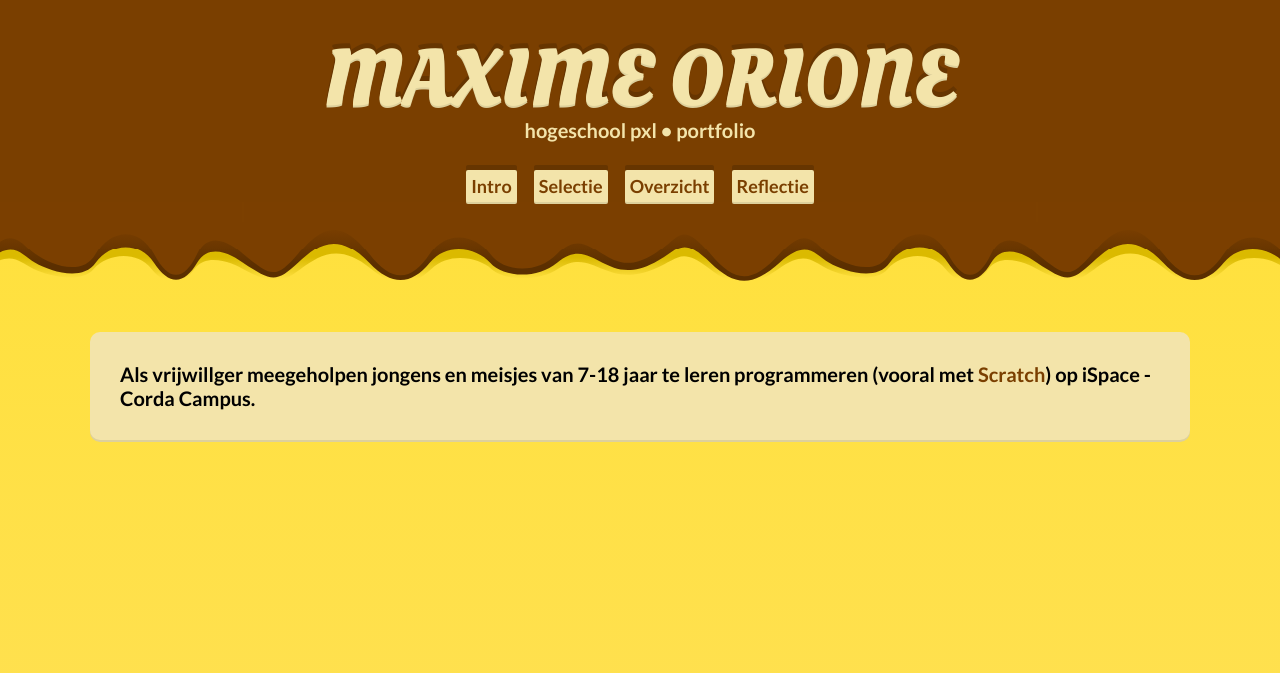
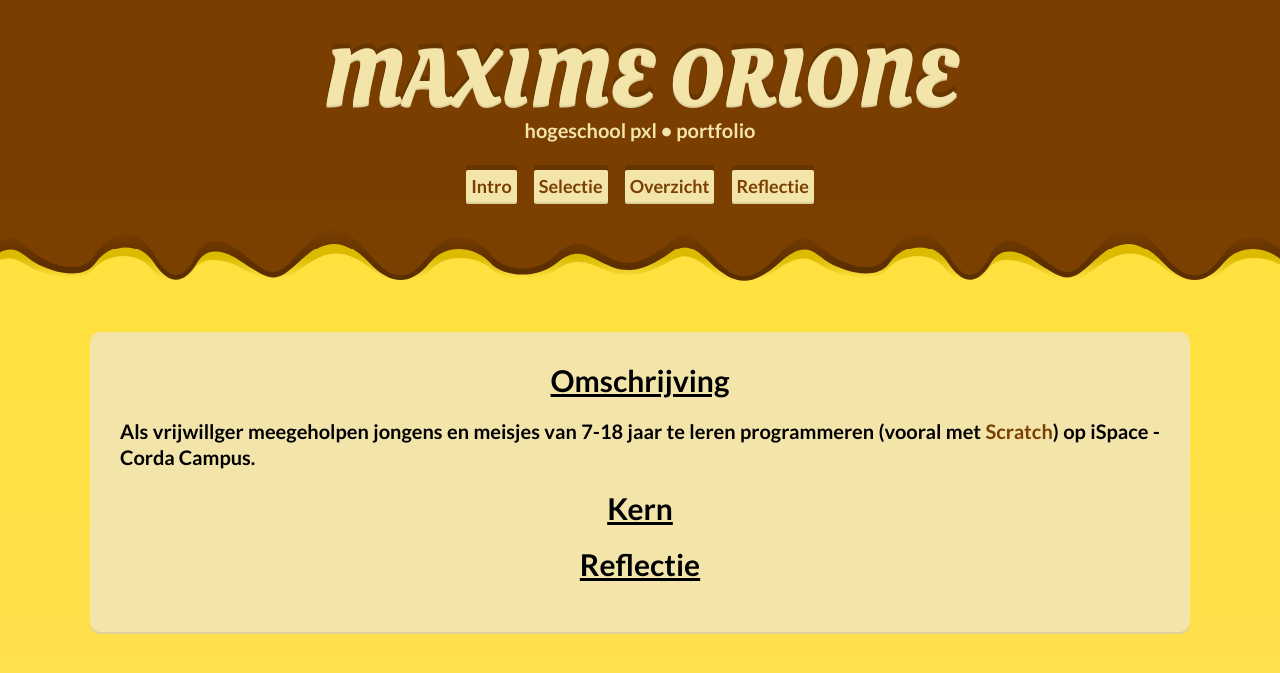
Before and after one commit to Maxzilla60/maxzilla60.github.io, a Jekyll site: the page built from _activities/coderdojo.html, in a window 1280 px wide. Shown: the top 673 px of the page. Built offline with Jekyll 4.4.1, drawn with Linux system fonts in a browser that asks for light colours; nearby versions of some CDN libraries.

Commit message:
Added some selfies

```diff
--- a/_activities/coderdojo.html
+++ b/_activities/coderdojo.html
@@ -11,5 +11,10 @@ icon: "logos_aclister.svg"
 selection: true
 ---
 <article>
-	{{ page.short }}
+	<h2>Omschrijving</h2>
+	<p>{{ page.short }}</p>
+
+	<h2>Kern</h2>
+
+	<h2>Reflectie</h2>
 </article>
--- a/_activities/studybuddy.html
+++ b/_activities/studybuddy.html
@@ -38,4 +39,9 @@ permalink: /selectie/studybuddy/
 	<p>Een ander persoonlijk doel dat ik eens wou aftoetsen voor mezelf is of ik de zelfzekerheid had om les te geven, of ik goed kan uitleggen en begrijpen. Het was zeker de moeite om eens te leren durven, vooral met een onbekende die van je afhankelijk is. De tutee had een goede enthousiasme tijdens de sessie en dit hielp mij wel hierbij.</p>
 	<p>Tutor zijn is niet alleen het zelfzeker zijn van je eigen kennis en kunnen van het vak/onderwerp maar het ook goed kunnen communiceren en samenwerken met een ander persoon. Als IT’er gaat men in het bedrijfsleven zich veel vinden in teams waar deze vaardigheden zeker belangrijk zijn.</p>
 	<p>Wegens moeilijkheden met planning heb ik maar één sessie kunnen geven in 2016-2017. Ik heb enorm mijn tijd onderschat. Het is belangrijk dat niet alleen de tutee zich in goede planning kan stellen, maar ook de tutor zelf.</p>
+	<div class="selfies">
+	<img src="/files/StudyBuddy_Selfie1.jpg" />
+	<img src="/files/StudyBuddy_Selfie2.jpg" />
+	<img src="/files/StudyBuddy_Selfie3.jpg" />
+	</div>
 </article>
--- a/css/styles.scss
+++ b/css/styles.scss
@@ -253,6 +253,10 @@ article button.small_button .fa-file-alt {
 	font-size: 23px;
 }
 
+.selfies img {
+	width: 33%;
+}
+
 /* Small Screen */
 @media all and (min-width: 1200px) {
 	main {
```
Also changed, not shown: other parts of _activities/studybuddy.html (+1 -0 lines), _activities/openbedrijvendag.html (+6 -1 lines), files/StudyBuddy_Selfie1.jpg (added), files/StudyBuddy_Selfie2.jpg (added), files/StudyBuddy_Selfie3.jpg (added).
